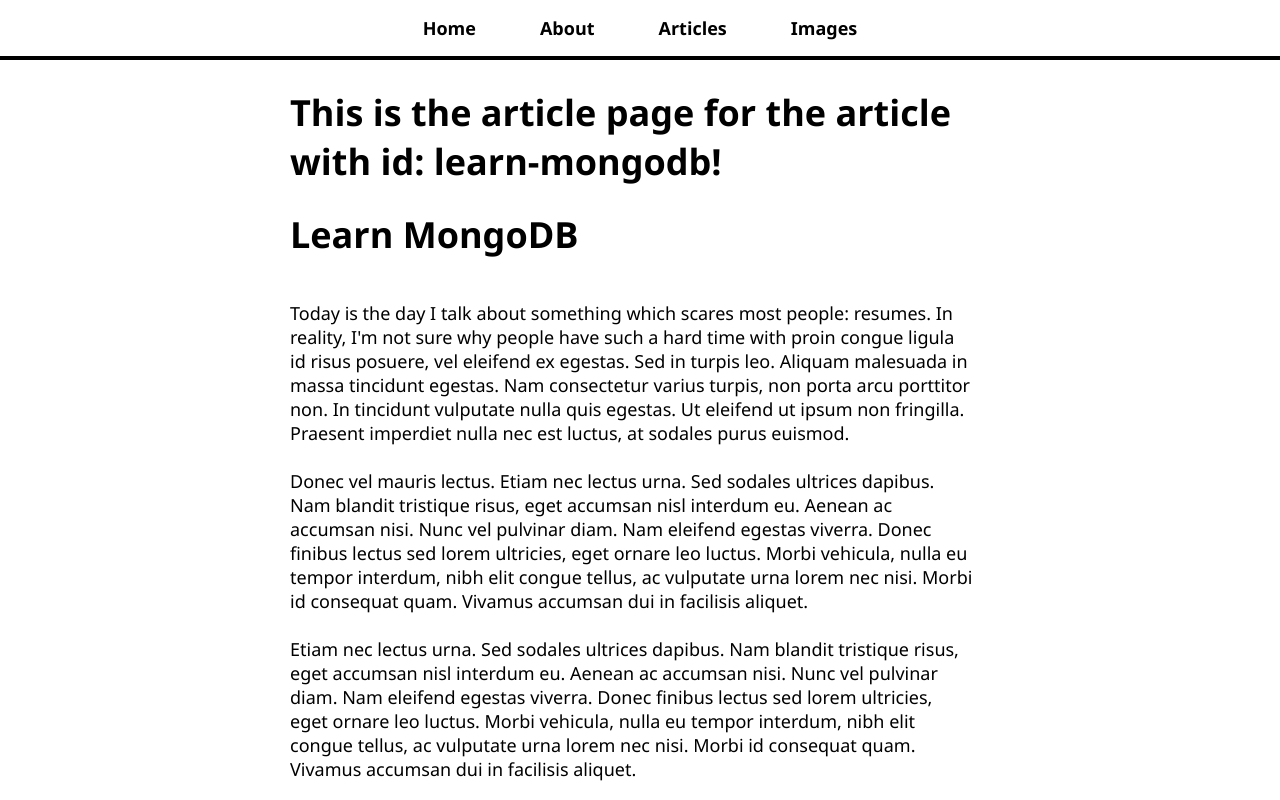
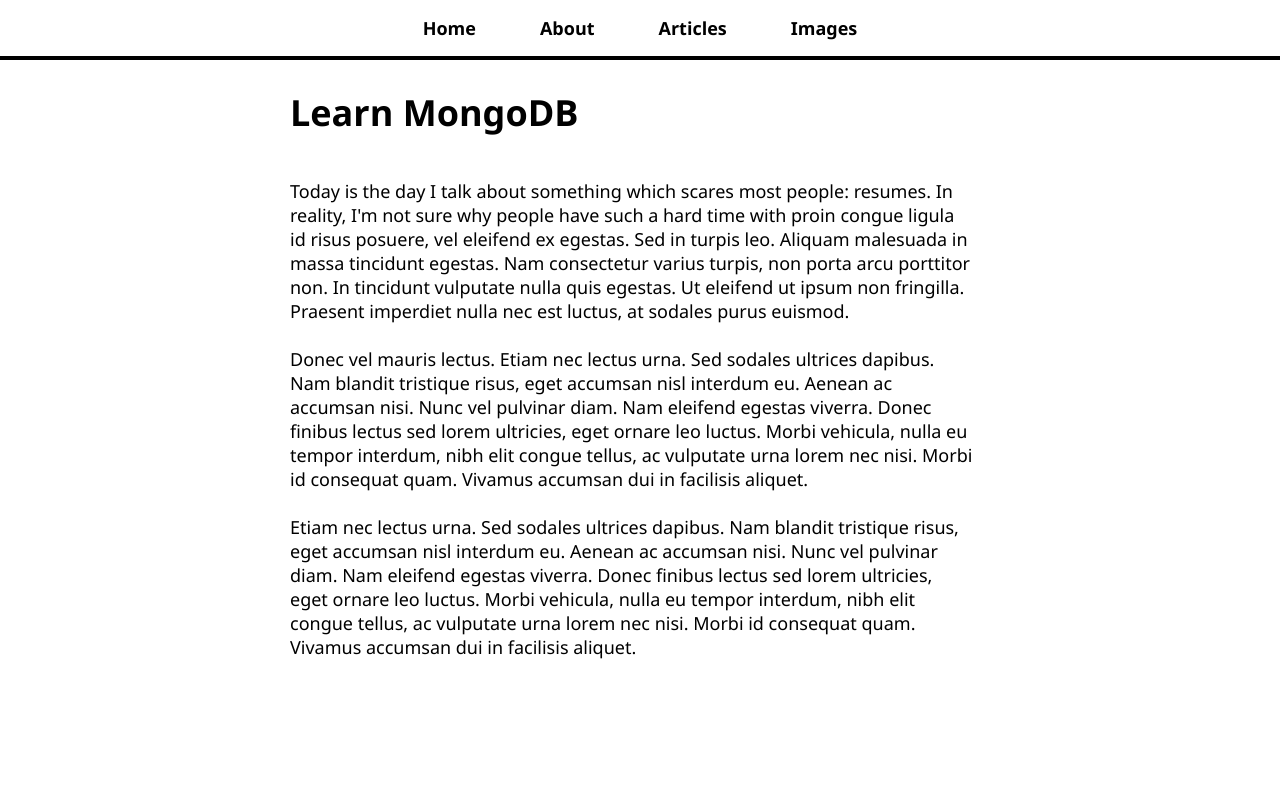
Before and after one commit to jimdcodes/my-blog-frontend, a React (Create React App) app: page /articles/learn-mongodb in a window 1280 px wide. Built offline with nearby package versions, Linux system fonts and the light colour scheme.

Commit message:
Removing <h1> on ArticlePage

```diff
--- a/src/pages/ArticlePage.js
+++ b/src/pages/ArticlePage.js
@@ -11,7 +11,6 @@
     return (
         // Using react Fragment, <></>, since you cannot return more than one top level component
         <>
-        <h1>This is the article page for the article with id: {articleId}!</h1>
         <h1>{article.title}</h1>
         <p>{article.content}</p>
         {/* {article.content.map(paragraph => (
```
